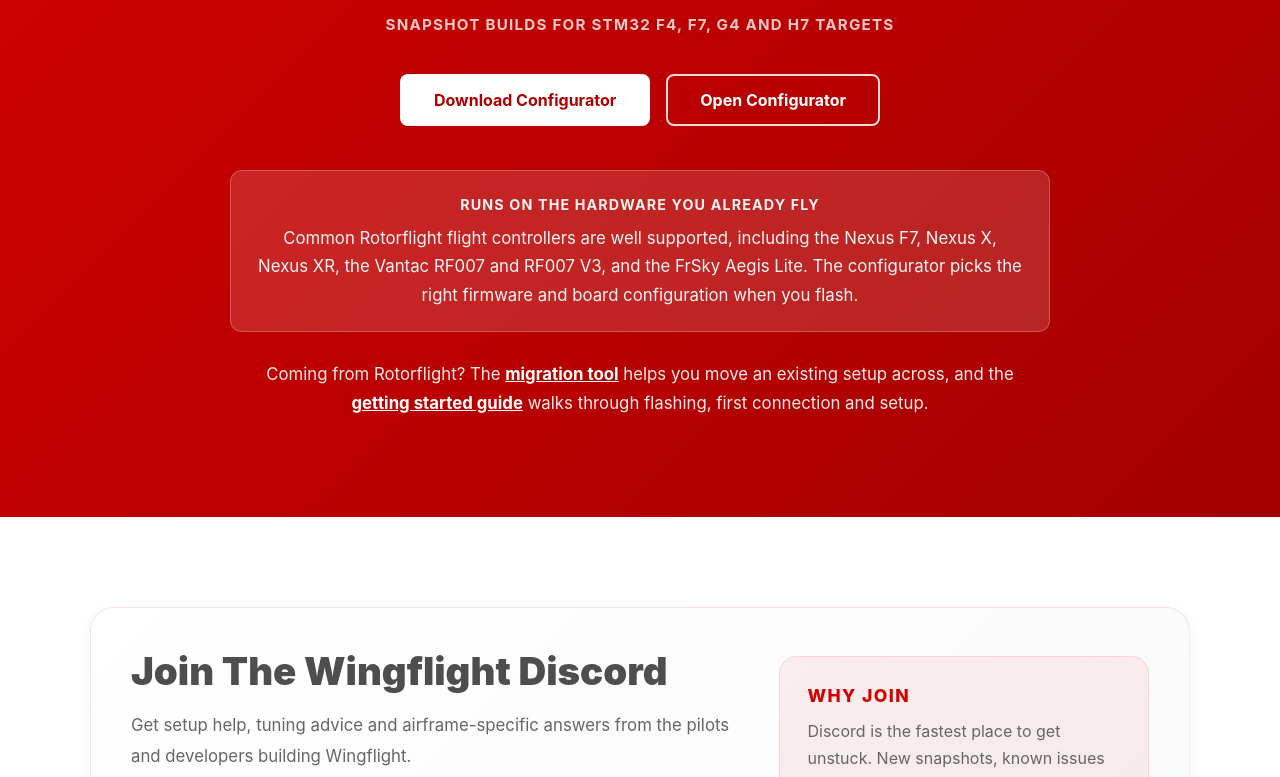
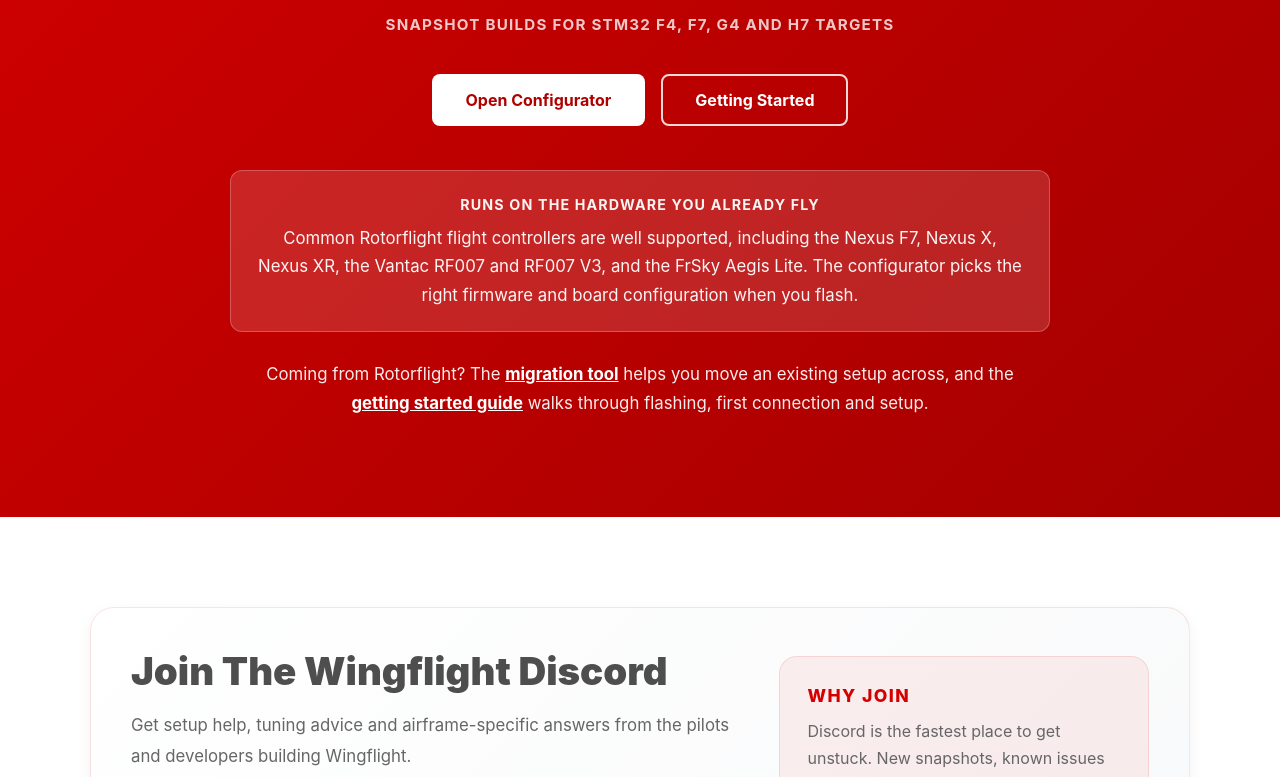
Before and after one commit to WingFlight/wingflight-landing-page, a plain HTML site: page index.html in a window 1280 px wide. Shown: the part 1827-2604 px from the top of the page. Drawn offline with Linux system fonts and the light colour scheme.

Commit message:
Point the download section at cfg.wingflight.org
Co-Authored-By: Claude Opus 5.5 <noreply@anthropic.com>

```diff
--- a/index.html
+++ b/index.html
@@ -1266,11 +1266,11 @@
             <p class="release-meta">Snapshot builds for STM32 F4, F7, G4 and H7 targets</p>
 
             <div class="release-actions">
-                <a href="https://github.com/WingFlight/wingflight-configurator/releases" class="release-btn release-btn-solid" target="_blank" rel="noopener noreferrer">
-                    Download Configurator
+                <a href="https://cfg.wingflight.org" class="release-btn release-btn-solid" target="_blank" rel="noopener noreferrer">
+                    Open Configurator
                 </a>
-                <a href="https://cfg.wingflight.org" class="release-btn release-btn-ghost" target="_blank" rel="noopener noreferrer">
-                    Open Configurator
+                <a href="https://doc.wingflight.org/getting-started/" class="release-btn release-btn-ghost" target="_blank" rel="noopener noreferrer">
+                    Getting Started
                 </a>
             </div>
 
```
